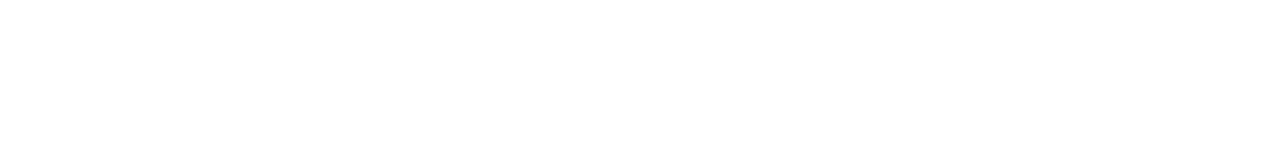
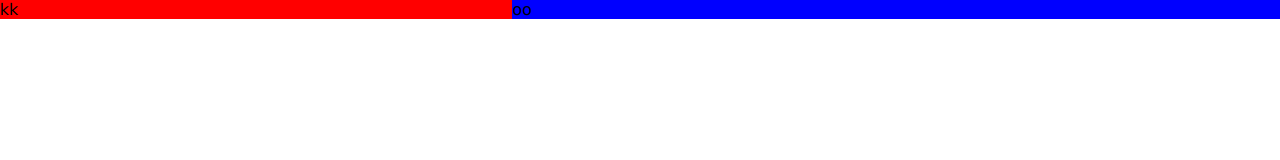
Before and after one commit to haunteringj/sign-up-form, a plain HTML site: page index.html in a window 1280 px wide. Drawn offline with Linux system fonts and the light colour scheme.

Commit message:
sectored page off into 40-60 split

```diff
--- a/index.html
+++ b/index.html
@@ -3,11 +3,18 @@
 <head>
     <meta charset="UTF-8">
     <meta name="viewport" content="width=device-width, initial-scale=1.0">
-    <link rel="stylesheet" href="/sign-up-form/style.css" />
+    <link rel="stylesheet" href="style.css" />
     <title>Document</title>
 </head>
 <body>
-
+    <div class="main-container">
+        <div class="img-side">
+            kk
+        </div>
+        <div class="content-container">
+            oo
+        </div>
+    </div>
 </body>
 <script src="script.js"></script>
 </html>
--- a/style.css
+++ b/style.css
@@ -0,0 +1,20 @@
+body {
+    margin: auto;
+    width: 100%;
+    height: 100%;
+    font-family: Verdana, Geneva, Tahoma, sans-serif;
+}
+
+.main-container {
+    display: flex;
+}
+
+.main-container .img-side {
+    flex: 40%;
+    background-color: red;
+}
+
+.main-container .content-container {
+    flex: 60%;
+    background-color: blue;
+}
```
